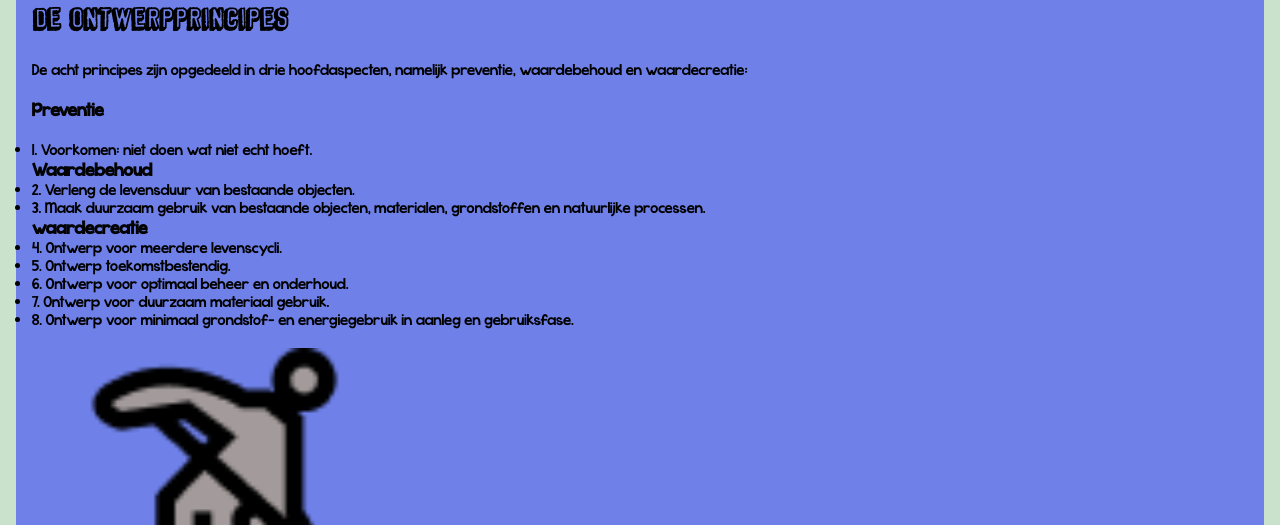
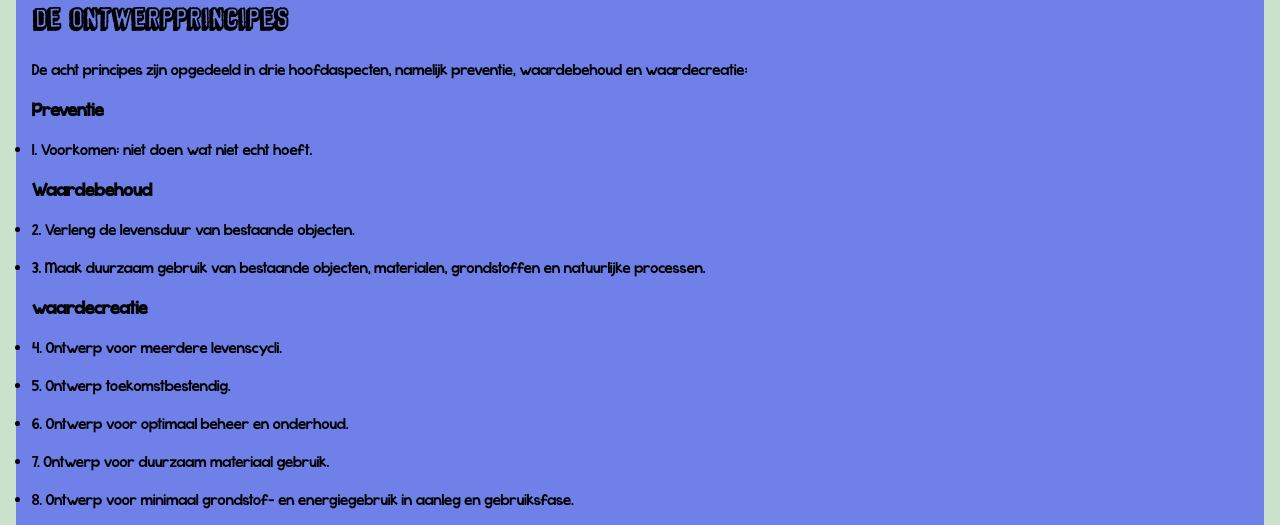
Before and after one commit to nocturnalpeace/PI1, a plain HTML site: page stap1.html in a window 1280 px wide. Shown: the part 1001-1526 px from the top of the page. Drawn offline with Linux system fonts and the light colour scheme.

Commit message:
update stap 1

```diff
--- a/stap1.html
+++ b/stap1.html
@@ -50,17 +50,16 @@
                 waardecreatie:</p>
                 <h3>Preventie</h3>
             <ul>
-                <li>1. Voorkomen: niet doen wat niet echt hoeft.</li>
-                <p><h3>Waardebehoud</h3></p>
-                <li>2. Verleng de levensduur van bestaande objecten.</li>
-                <li>3. Maak duurzaam gebruik van bestaande objecten, materialen, grondstoffen en natuurlijke processen.
-                </li>
+                <li>1. Voorkomen: niet doen wat niet echt hoeft.</li></ul>
+                <h3>Waardebehoud</h3>
+            <ul><li>2. Verleng de levensduur van bestaande objecten.</li></ul>
+            <ul><li>3. Maak duurzaam gebruik van bestaande objecten, materialen, grondstoffen en natuurlijke processen.</li></ul>
                 <h3>waardecreatie</h3>
-                <li>4. Ontwerp voor meerdere levenscycli.</li>
-                <li>5. Ontwerp toekomstbestendig.</li>
-                <li>6. Ontwerp voor optimaal beheer en onderhoud.</li>
-                <li>7. Ontwerp voor duurzaam materiaal gebruik.</li>
-                <li>8. Ontwerp voor minimaal grondstof- en energiegebruik in aanleg en gebruiksfase.</li>
+                <ul><li>4. Ontwerp voor meerdere levenscycli.</li></ul>
+                <ul><li>5. Ontwerp toekomstbestendig.</li></ul>
+                <ul><li>6. Ontwerp voor optimaal beheer en onderhoud.</li></ul>
+                <ul><li>7. Ontwerp voor duurzaam materiaal gebruik.</li></ul>
+                <ul><li>8. Ontwerp voor minimaal grondstof- en energiegebruik in aanleg en gebruiksfase.</li></ul>
             </ul>
             <img src="./images/boot.png" alt="">
         </section>
```
